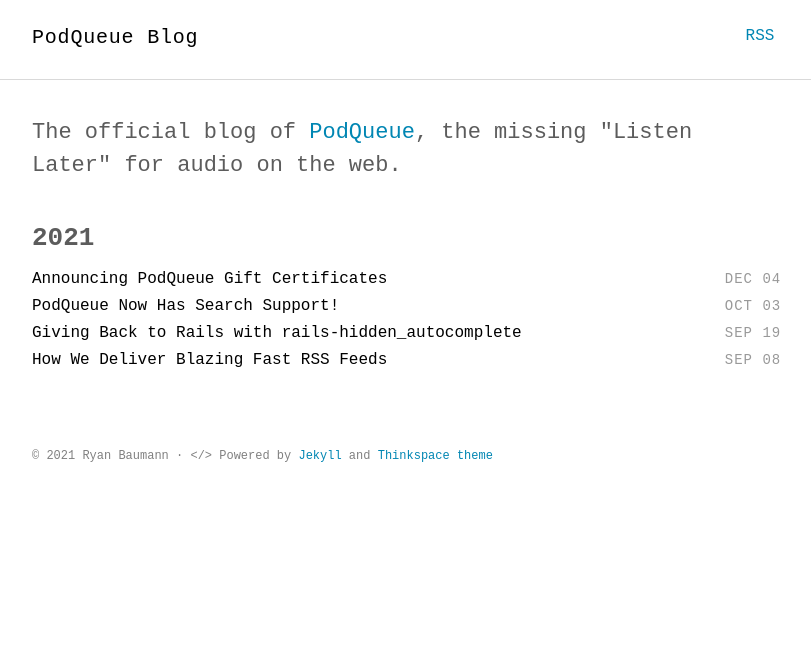
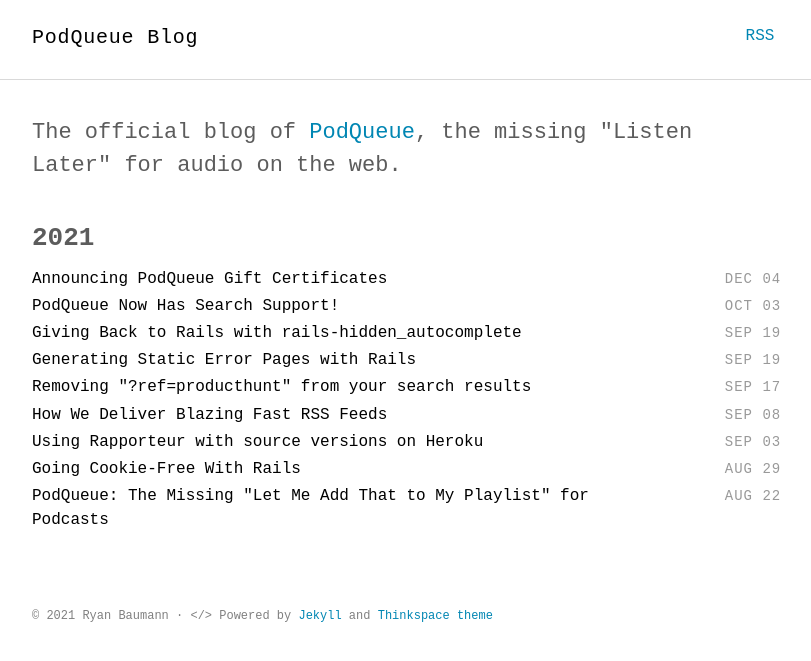
Before and after one commit to podqueue/blog.podqueue.fm, a Jekyll site: the page built from index.html, in a window 1280 px wide. Shown: the top 661 px of the page, without its empty margins (232-1043 px from the left). Built offline with Jekyll 4.4.1, drawn with Linux system fonts in a browser that asks for light colours; some web fonts are replaced.

Commit message:
External links

```diff
--- a/_layouts/default.html
+++ b/_layouts/default.html
@@ -5,6 +5,7 @@
 <!DOCTYPE html>
 <html>
   {% include head.html %}
+  {% if page.external_url %}<meta http-equiv="refresh" content="0; {{ page.external_url }}" />{% endif %}
   <body>
     <main class="wrapper">
       {% include header.html %}
--- /dev/null
+++ b/_posts/2021-08-22-podqueue_the_missing_let_me_add_that_to_my_playlist_for_podcasts.md
@@ -0,0 +1,4 @@
+---
+title: "PodQueue: The Missing \"Let Me Add That to My Playlist\" for Podcasts"
+external_url: "https://ryanfb.github.io/etc/2021/08/22/podqueue_the_missing_let_me_add_that_to_my_playlist_for_podcasts.html"
+---
--- /dev/null
+++ b/_posts/2021-08-29-going_cookie-free_with_rails.md
@@ -0,0 +1,4 @@
+---
+title: Going Cookie-Free With Rails
+external_url: "https://ryanfb.github.io/etc/2021/08/29/going_cookie-free_with_rails.html"
+---
--- /dev/null
+++ b/_posts/2021-09-03-using_rapporteur_with_source_versions_on_heroku.md
@@ -0,0 +1,4 @@
+---
+title: Using Rapporteur with source versions on Heroku
+external_url: "https://ryanfb.github.io/etc/2021/09/03/using_rapporteur_with_source_versions_on_heroku.html"
+---
--- /dev/null
+++ b/_posts/2021-09-17-removing_ref_producthunt_from_your_search_results.md
@@ -0,0 +1,4 @@
+---
+title: "Removing \"?ref=producthunt\" from your search results"
+external_url: "https://ryanfb.github.io/etc/2021/09/17/removing_ref_producthunt_from_your_search_results.html"
+---
--- /dev/null
+++ b/_posts/2021-09-19-generating_static_error_pages_with_rails.md
@@ -0,0 +1,4 @@
+---
+title: Generating Static Error Pages with Rails
+external_url: "https://ryanfb.github.io/etc/2021/09/19/generating_static_error_pages_with_rails.html"
+---
--- a/index.html
+++ b/index.html
@@ -19,7 +19,11 @@
       {% endunless %}
       <article class="post-item">
         <span class="post-meta date-label">{{ post.date | date: "%b %d" }}</span>
-        <div class="article-title"><a class="post-link" href="{{ post.url | prepend: site.baseurl | prepend: site.url }}">{{ post.title }}</a></div>
+        {% if post.external_url %}
+          <div class="article-title"><a class="post-link" href="{{ post.external_url }}">{{ post.title }}</a></div>
+        {% else %}
+          <div class="article-title"><a class="post-link" href="{{ post.url | prepend: site.baseurl | prepend: site.url }}">{{ post.title }}</a></div>
+        {% endif %}
       </article>
     {% endfor %}
   </div>
```
